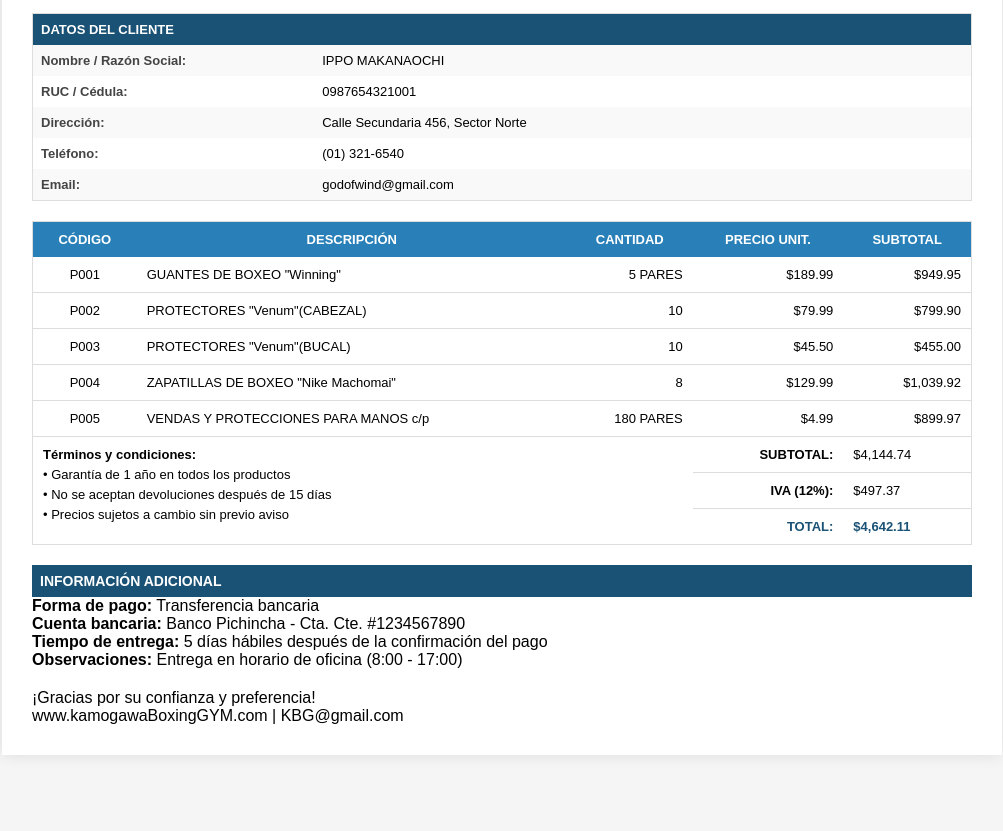
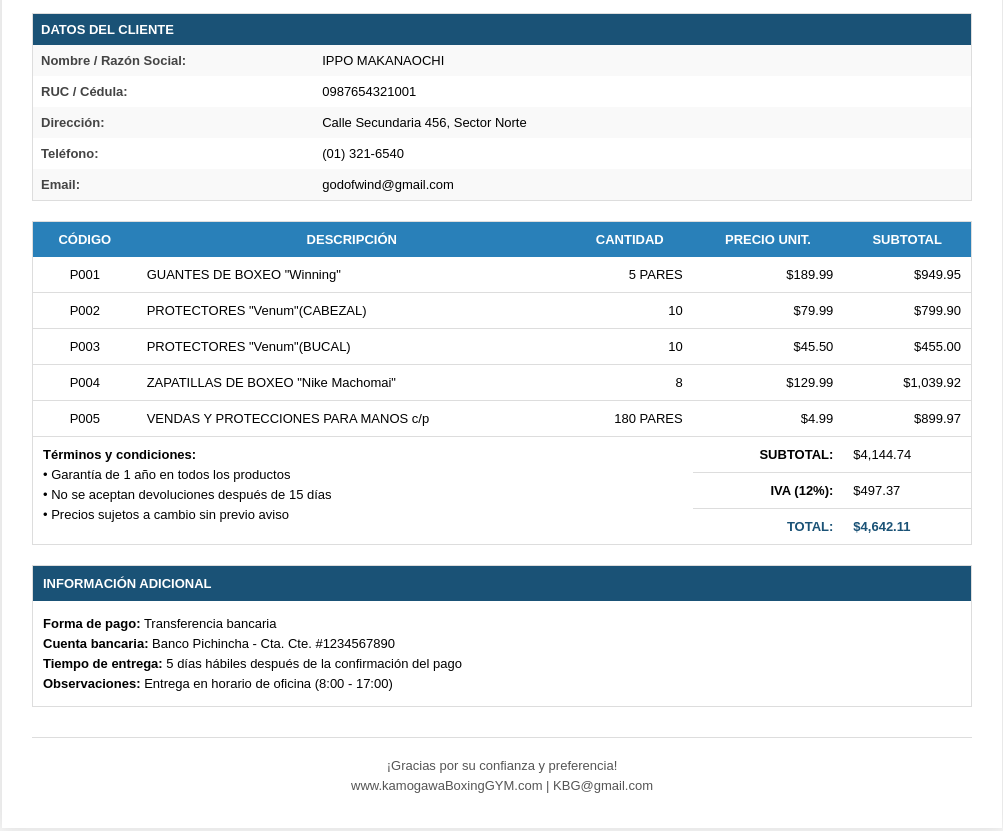
Before and after one commit to Akira22-tem/Desarrollo-de-Interfaz-Web-de-Factura-o-Proforma, a plain HTML site: page index.html in a window 1280 px wide. Shown: the part 203-1034 px from the top of the page, without its empty margins (138-1141 px from the left). Before the commit the page ends 978 px from the top, so only its background shows below. Drawn offline with Linux system fonts and the light colour scheme.

Commit message:
Estilos de del footer

```diff
--- a/estilos.css
+++ b/estilos.css
@@ -168,3 +168,30 @@ table {
     font-weight: bold;
     font-size: 16px;
 }
+/* Estilos para la tabla de información adicional */
+.tabla-adicional {
+    border: 1px solid #ddd;
+}
+
+.tabla-adicional td {
+    padding: 10px;
+    font-size: 13px;
+}
+
+.tabla-adicional p {
+    margin: 5px 0;
+}
+
+/* Estilos para el pie de página */
+.pie-pagina {
+    margin-top: 30px;
+    text-align: center;
+    color: #555;
+    font-size: 13px;
+    padding-top: 15px;
+    border-top: 1px solid #ddd;
+}
+
+.pie-pagina p {
+    margin: 5px 0;
+}
```
